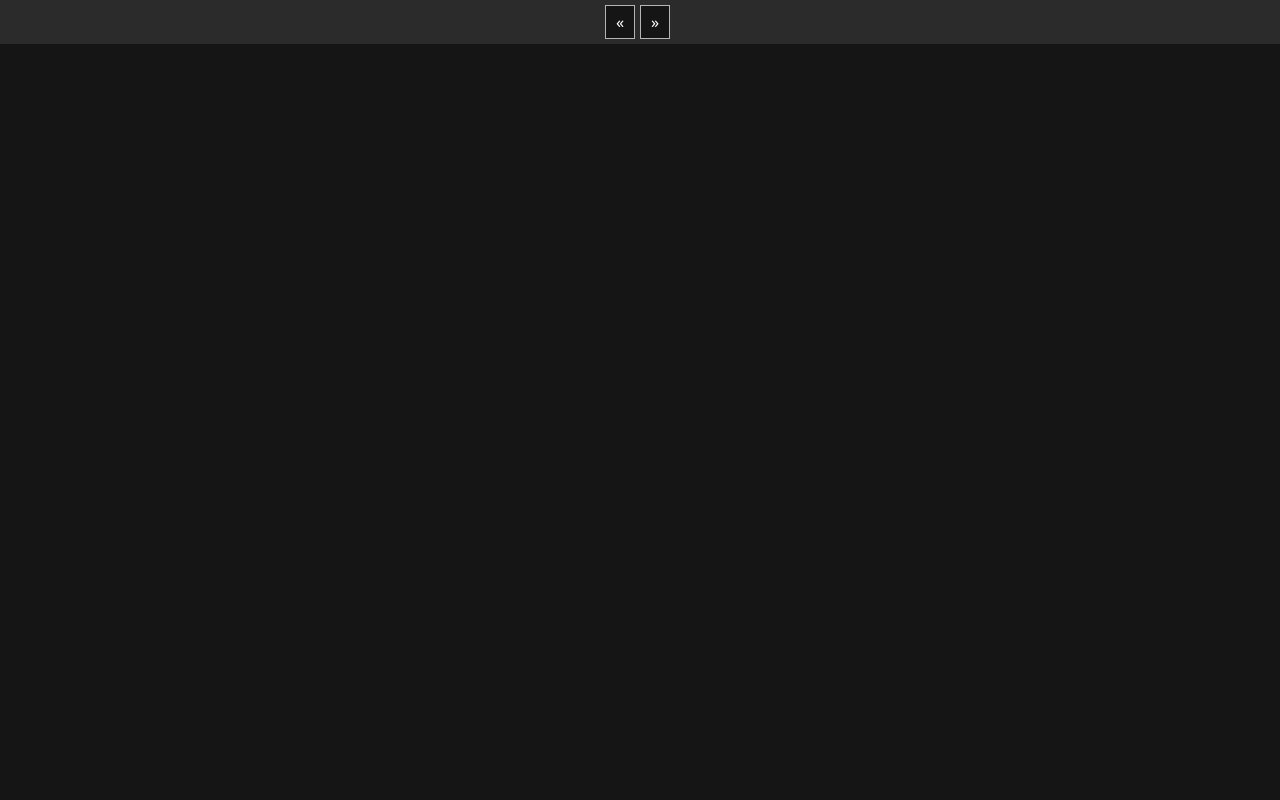
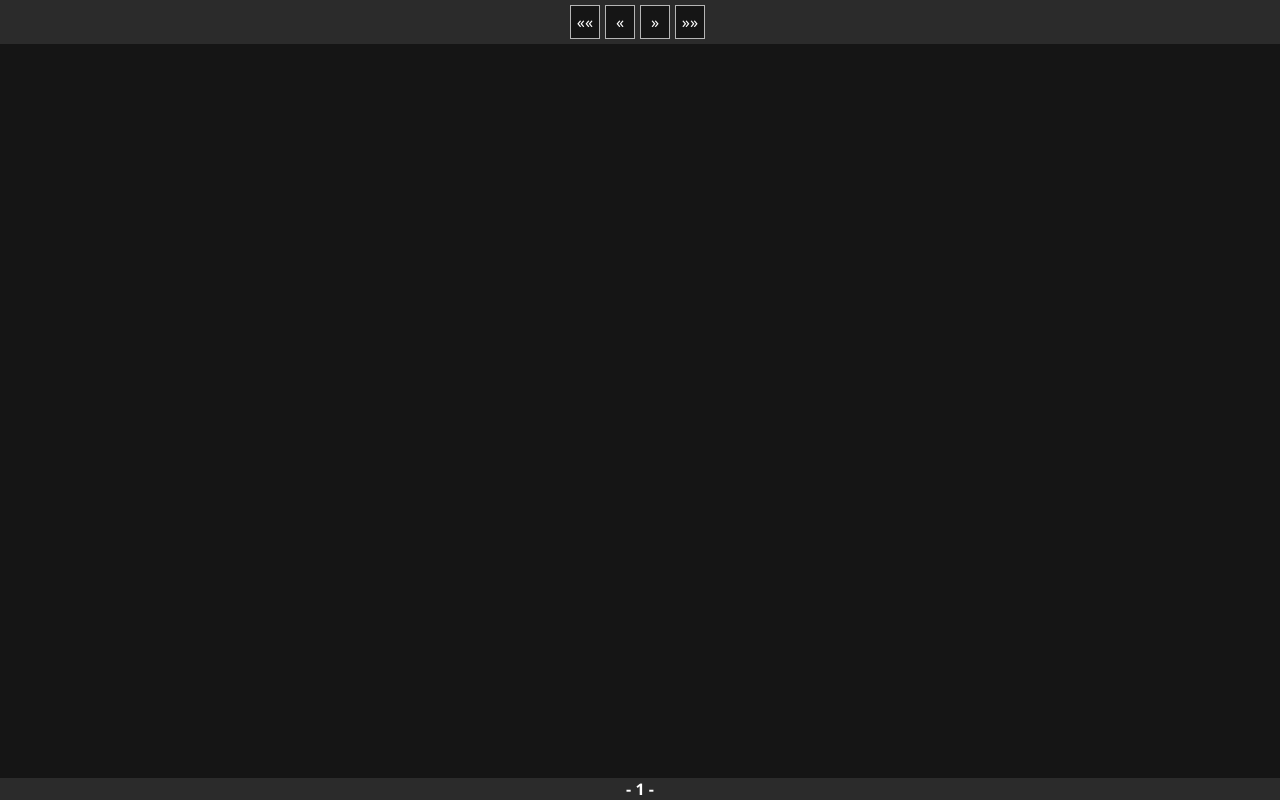
Before and after one commit to F-Adams/gallery, a PHP site: page /gallery.php in a window 1280 px wide. Run offline with PHP 8.4, Linux system fonts and the light colour scheme.

Commit message:
Style fixes

```diff
--- a/gallery.css
+++ b/gallery.css
@@ -33,8 +33,8 @@
             }
 
             .gallery {
-                width: 80vw;
-                margin: 50px auto;
+                width: 75%;
+                margin: 50px auto 30px;
                 display: grid;
                 grid-template-columns: repeat(auto-fill, minmax(var(--max-thumb-width), 1fr));
                 grid-gap: 10px;
@@ -97,5 +97,9 @@
 
             footer {
                 font-weight: 700;
-                width: 100%
+                width: 100%;
+                position: fixed;
+                bottom: 0;
+                text-align: center;
+                background-color: var(--nav-bg-color);
             }
--- a/gallery.php
+++ b/gallery.php
@@ -31,6 +31,8 @@
 
         // Build the page navigation bar
         echo '<header><nav><ul class="paging">';
+        echo '<li><a href="?page=1">&laquo;&laquo;</a></li>';
+
         if ($thisPage > 1) {
             echo '<li><a href="?page=' . ($thisPage - 1) . '">&laquo;</a></li>';
         } else {
@@ -56,10 +58,11 @@
         }
 
         if ($thisPage < $numPages) {
-        echo '<li><a href="?page=' . ($thisPage + 1) . '">&raquo;</a></li>';
+            echo '<li><a href="?page=' . ($thisPage + 1) . '">&raquo;</a></li>';
         } else {
             echo '<li class="next">&raquo;</li>';
         }
+        echo '<li><a href="?page='. $numPages . '">&raquo;&raquo;</a></li>';
         echo '</ul></nav></header>';
 
         // Generate the gallery HTML
@@ -69,7 +72,7 @@
             $imageName = basename($thisImage);
             echo '<img src="' . $thisImage . '" alt="' . $imageName . '" class="thumbnail">';
         }
-        echo '</section>';
+        echo '</section><footer>- ' . $thisPage . ' -</footer>';
     ?>
 
         <script defer src="gallery.js"></script>
```
